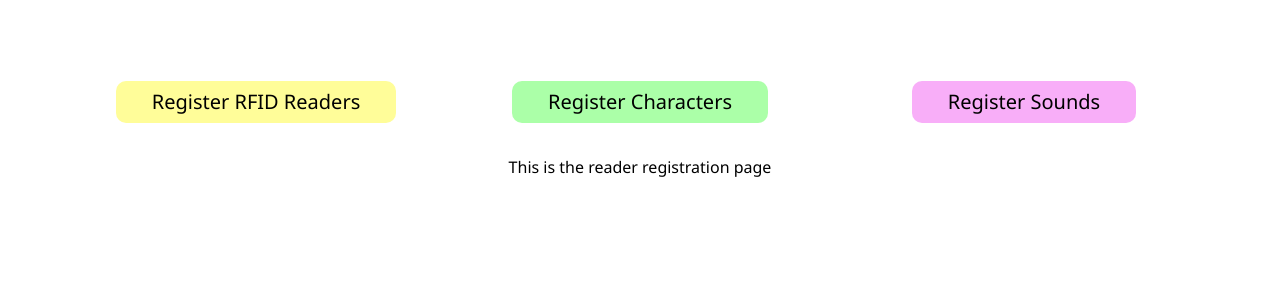
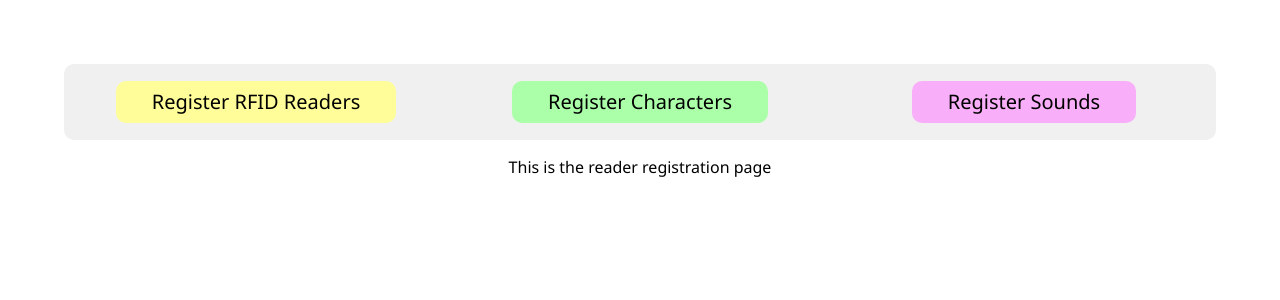
Before and after one commit to khushkaran/490-capstone, a React (Create React App) app in the folder frontend/: page / in a window 1280 px wide. Shown: the top 300 px of the page. Built offline with nearby package versions, Linux system fonts and the light colour scheme.

Commit message:
Add background color to navbar

```diff
--- a/frontend/src/App.css
+++ b/frontend/src/App.css
@@ -139,12 +139,11 @@ p{
 }
 
 .sidebar{
-  /* top: auto;
-  left: auto; */
-  /* width: 17%; */
   background-color: transparent;
   display: flex;
   flex-wrap: wrap;
+  background-color: rgb(240, 240, 240);
+  border-radius: 10px;
 }
 
 .sidebarItem {
```
